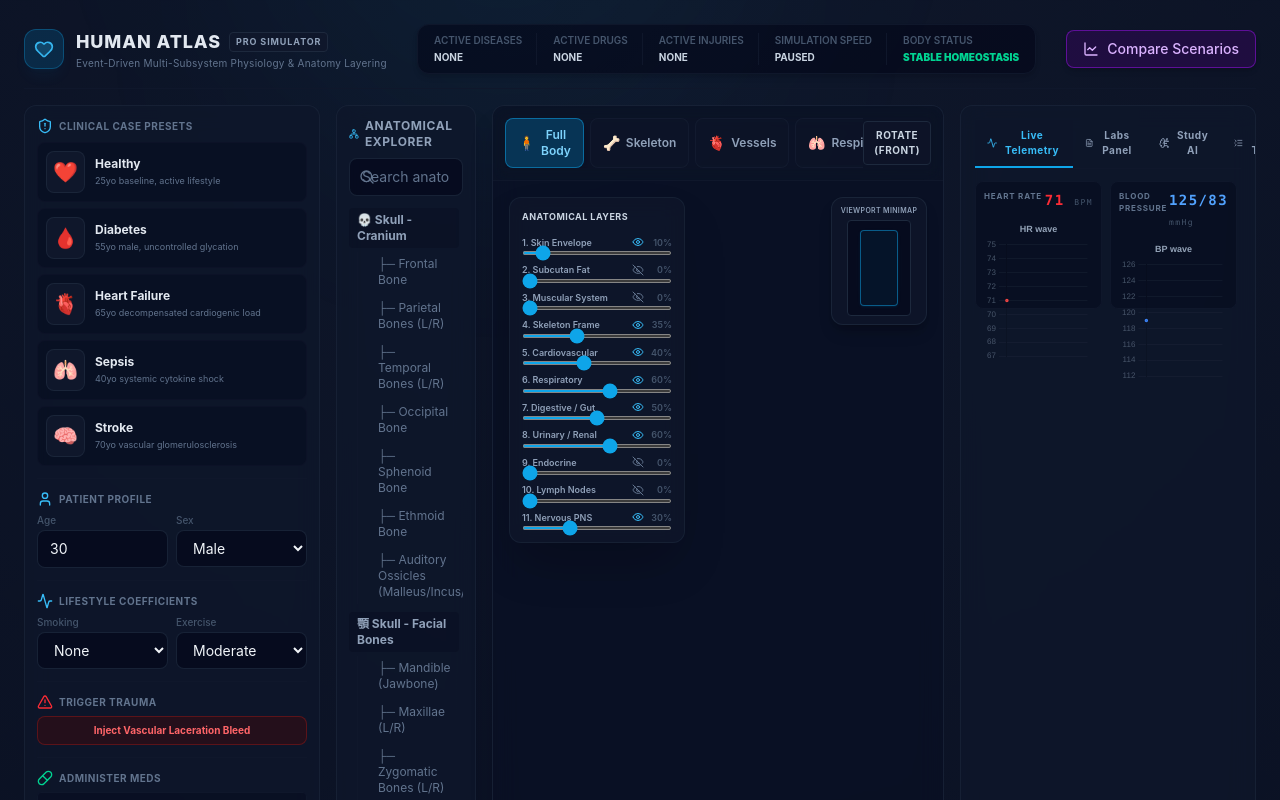
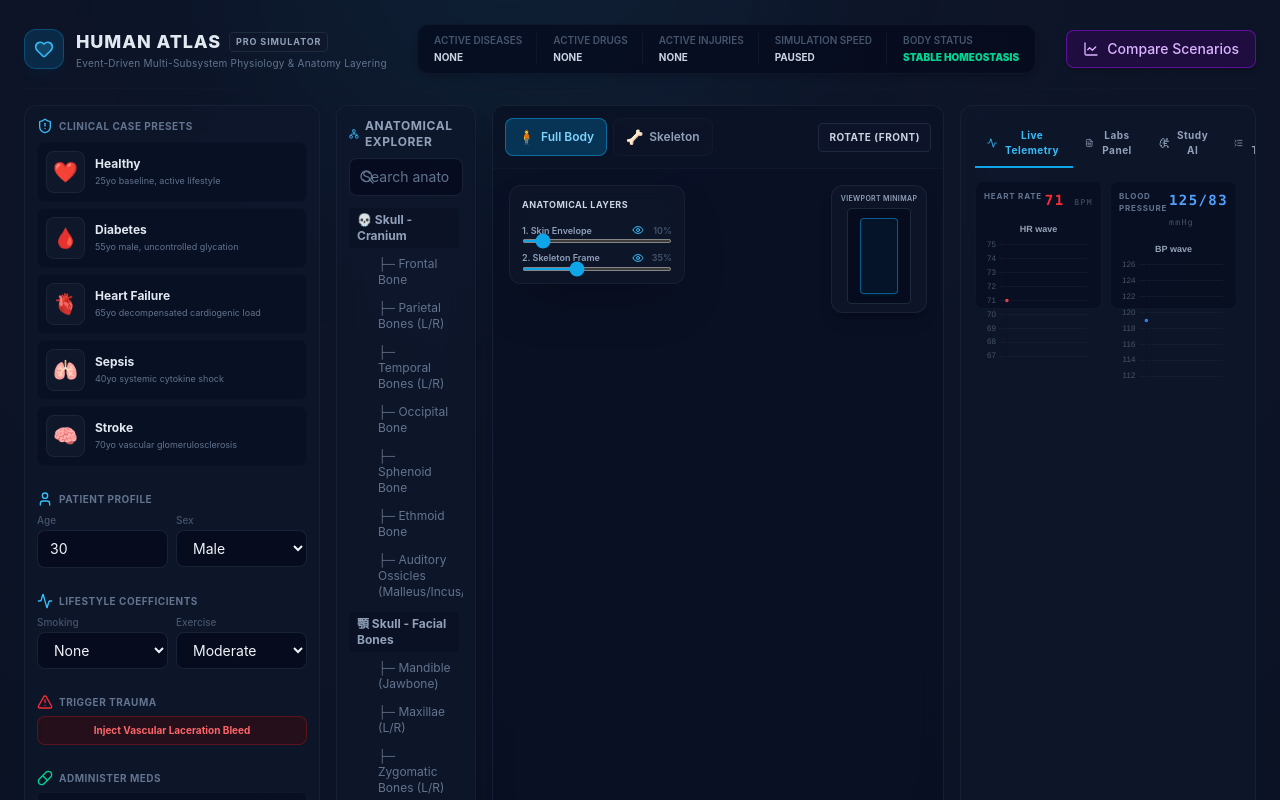
Before and after one commit to higghere/Atlas, a React (Vite) app: page / in a window 1280 px wide. Shown: the top 800 px of the page. Built offline with nearby package versions, Linux system fonts and the light colour scheme.

Commit message:
Remove all non-bone visceral organs and layers, leaving only the skeleton and skin envelope

```diff
--- a/src/components/AnatomyViewer/AnatomyViewer.tsx
+++ b/src/components/AnatomyViewer/AnatomyViewer.tsx
@@ -57,37 +57,17 @@ export const AnatomyViewer: React.FC<AnatomyViewerProps> = ({
   // Emojis for system filter tabs
   const systemTabs = [
     { id: 'all', icon: '🧍', name: 'Full Body' },
-    { id: 'skeletal', icon: '🦴', name: 'Skeleton' },
-    { id: 'cardiovascular', icon: '🫀', name: 'Vessels' },
-    { id: 'respiratory', icon: '🫁', name: 'Respiratory' },
-    { id: 'digestive', icon: '🍏', name: 'Digestive' },
-    { id: 'renal', icon: '🩸', name: 'Urinary' },
-    { id: 'nervous', icon: '🧠', name: 'Nerves' }
+    { id: 'skeletal', icon: '🦴', name: 'Skeleton' }
   ];
 
   // Auto preset layer states on select tabs
   useEffect(() => {
     if (activeSystemId === 'skeletal') {
-      setOpacitySkin(0.05); setOpacitySkeleton(0.95); setOpacityMuscle(0.0); setOpacityCardio(0.0); setOpacityRespiratory(0.0); setOpacityDigestive(0.0); setOpacityUrinary(0.0); setOpacityNerves(0.0);
-      setShowSkeleton(true); setShowSkin(true); setShowMuscle(false); setShowCardio(false); setShowRespiratory(false);
-    } else if (activeSystemId === 'cardiovascular') {
-      setOpacitySkin(0.05); setOpacitySkeleton(0.1); setOpacityMuscle(0.0); setOpacityCardio(0.95); setOpacityRespiratory(0.15); setOpacityDigestive(0.0); setOpacityUrinary(0.0); setOpacityNerves(0.0);
-      setShowCardio(true); setShowSkeleton(true);
-    } else if (activeSystemId === 'respiratory') {
-      setOpacitySkin(0.05); setOpacitySkeleton(0.15); setOpacityMuscle(0.0); setOpacityCardio(0.2); setOpacityRespiratory(0.95); setOpacityDigestive(0.0); setOpacityUrinary(0.0); setOpacityNerves(0.0);
-      setShowRespiratory(true); setShowSkeleton(true);
-    } else if (activeSystemId === 'digestive') {
-      setOpacitySkin(0.05); setOpacitySkeleton(0.1); setOpacityMuscle(0.0); setOpacityCardio(0.1); setOpacityRespiratory(0.0); setOpacityDigestive(0.95); setOpacityUrinary(0.0); setOpacityNerves(0.0);
-      setShowDigestive(true);
-    } else if (activeSystemId === 'renal') {
-      setOpacitySkin(0.05); setOpacitySkeleton(0.1); setOpacityMuscle(0.0); setOpacityCardio(0.2); setOpacityRespiratory(0.0); setOpacityDigestive(0.0); setOpacityUrinary(0.95); setOpacityNerves(0.0);
-      setShowUrinary(true);
-    } else if (activeSystemId === 'nervous') {
-      setOpacitySkin(0.05); setOpacitySkeleton(0.1); setOpacityMuscle(0.0); setOpacityCardio(0.0); setOpacityRespiratory(0.0); setOpacityDigestive(0.0); setOpacityUrinary(0.0); setOpacityNerves(0.95);
-      setShowNerves(true);
+      setOpacitySkin(0.05); setOpacitySkeleton(0.95);
+      setShowSkeleton(true); setShowSkin(true);
     } else {
-      setOpacitySkin(0.1); setOpacitySkeleton(0.35); setOpacityMuscle(0.0); setOpacityCardio(0.4); setOpacityRespiratory(0.6); setOpacityDigestive(0.5); setOpacityUrinary(0.6); setOpacityNerves(0.3);
-      setShowSkin(true); setShowSkeleton(true); setShowCardio(true); setShowRespiratory(true); setShowDigestive(true); setShowUrinary(true);
+      setOpacitySkin(0.1); setOpacitySkeleton(0.35);
+      setShowSkin(true); setShowSkeleton(true);
     }
   }, [activeSystemId]);
 
@@ -263,19 +243,7 @@ export const AnatomyViewer: React.FC<AnatomyViewerProps> = ({
           id: bone.id,
           name: bone.name
         }))
-    })),
-    {
-      id: 'visceral-organs',
-      name: '🫀 Visceral Organs',
-      children: [
-        { id: 'brain', name: 'Brain' },
-        { id: 'heart', name: 'Heart' },
-        { id: 'lungs', name: 'Lungs' },
-        { id: 'liver', name: 'Liver' },
-        { id: 'pancreas', name: 'Pancreas' },
-        { id: 'kidney', name: 'Kidneys' }
-      ]
-    }
+    }))
   ];
 
   const filteredTree = organTreeData.map(system => {
@@ -432,23 +400,14 @@ export const AnatomyViewer: React.FC<AnatomyViewerProps> = ({
           onMouseLeave={handleMouseUp}
           className="flex-1 bg-slate-950/30 relative flex items-center justify-center cursor-grab active:cursor-grabbing"
         >
-          {/* LEFT OVERLAY: 11 OPACITY CONTROLLER SLIDERS */}
+          {/* LEFT OVERLAY: OPACITY CONTROLLER SLIDERS */}
           <div className="absolute top-4 left-4 p-3 bg-slate-900/85 border border-slate-800/60 rounded-xl backdrop-blur-md z-10 flex flex-col gap-2 text-[9px] text-slate-400 w-44 shadow-2xl">
             <div className="font-bold uppercase tracking-wider text-slate-300 flex items-center gap-1 mb-1">
               ANATOMICAL LAYERS
             </div>
             {[
               { label: '1. Skin Envelope', val: opacitySkin, set: setOpacitySkin, show: showSkin, toggle: setShowSkin },
-              { label: '2. Subcutan Fat', val: opacityFat, set: setOpacityFat, show: showFat, toggle: setShowFat },
-              { label: '3. Muscular System', val: opacityMuscle, set: setOpacityMuscle, show: showMuscle, toggle: setShowMuscle },
-              { label: '4. Skeleton Frame', val: opacitySkeleton, set: setOpacitySkeleton, show: showSkeleton, toggle: setShowSkeleton },
-              { label: '5. Cardiovascular', val: opacityCardio, set: setOpacityCardio, show: showCardio, toggle: setShowCardio },
-              { label: '6. Respiratory', val: opacityRespiratory, set: setOpacityRespiratory, show: showRespiratory, toggle: setShowRespiratory },
-              { label: '7. Digestive / Gut', val: opacityDigestive, set: setOpacityDigestive, show: showDigestive, toggle: setShowDigestive },
-              { label: '8. Urinary / Renal', val: opacityUrinary, set: setOpacityUrinary, show: showUrinary, toggle: setShowUrinary },
-              { label: '9. Endocrine', val: opacityEndocrine, set: setOpacityEndocrine, show: showEndocrine, toggle: setShowEndocrine },
-              { label: '10. Lymph Nodes', val: opacityLymphatic, set: setOpacityLymphatic, show: showLymphatic, toggle: setShowLymphatic },
-              { label: '11. Nervous PNS', val: opacityNerves, set: setOpacityNerves, show: showNerves, toggle: setShowNerves }
+              { label: '2. Skeleton Frame', val: opacitySkeleton, set: setOpacitySkeleton, show: showSkeleton, toggle: setShowSkeleton }
             ].map(layer => (
               <div key={layer.label} className="flex flex-col gap-0.5">
                 <div className="flex justify-between font-semibold items-center">
--- a/src/engine/ecs/SceneInitializer.ts
+++ b/src/engine/ecs/SceneInitializer.ts
@@ -32,118 +32,7 @@ export class SceneInitializer {
     const lowerLimbs = registry.createEntity('lowerLimbs');
     registry.addComponent(lowerLimbs, new TransformComponent(new TRS({ x: 0, y: 35 }), body));
 
-    // 3. ORGANS REGISTRATION
-    // Brain
-    registry.addComponent(registry.createEntity('brain'), new TransformComponent(new TRS({ x: 0, y: -25 }), head));
-    registry.addComponent('brain', {
-      type: 'RenderComponent',
-      name: 'Brain',
-      svgPath: 'M -22 -25 C -30 -40, -10 -55, 0 -55 C 10 -55, 30 -40, 22 -25 C 24 0, -24 0, -22 -25 Z',
-      lodMin: 0,
-      lodMax: 6,
-      layerType: 'nerves',
-      baseFill: 'url(#grad-brain)',
-      baseStroke: '#9f1239',
-      baseStrokeWidth: 1.0
-    } as RenderComponent);
-
-    // Heart
-    registry.addComponent(registry.createEntity('heart'), new TransformComponent(new TRS({ x: 0, y: -5 }), thorax));
-    registry.addComponent('heart', {
-      type: 'RenderComponent',
-      name: 'Heart',
-      svgPath: 'M 0 -15 C -15 -25, -22 0, 0 16 C 22 0, 15 -25, 0 -15 Z',
-      lodMin: 0,
-      lodMax: 6,
-      layerType: 'cardio',
-      baseFill: 'url(#grad-heart)',
-      baseStroke: '#b91c1c',
-      baseStrokeWidth: 1.0
-    } as RenderComponent);
-
-    // Lungs
-    registry.addComponent(registry.createEntity('lungs'), new TransformComponent(new TRS({ x: 0, y: 0 }), thorax));
-    registry.addComponent('lungs', {
-      type: 'RenderComponent',
-      name: 'Lungs',
-      svgPath: 'M -3 -27 C -12 -27, -22 -17, -22 3 C -22 23, -10 34, -3 34 C -8 24, -6 3, -3 -6 C -1 -15, -3 -23, -3 -27 Z M 3 -27 C 12 -27, 22 -17, 22 3 C 22 23, 10 34, 3 34 C 8 17, 4 -14, 4 -27 Z',
-      lodMin: 0,
-      lodMax: 6,
-      layerType: 'respiratory',
-      baseFill: 'url(#grad-lungs)',
-      baseStroke: '#0891b2',
-      baseStrokeWidth: 1.0
-    } as RenderComponent);
-
-    // Liver
-    registry.addComponent(registry.createEntity('liver'), new TransformComponent(new TRS({ x: 0, y: -15 }), abdomen));
-    registry.addComponent('liver', {
-      type: 'RenderComponent',
-      name: 'Liver',
-      svgPath: 'M -34 -17 C -32 -20, 4 -17, 8 -5 C 8 5, -8 13, -32 0 C -38 -4, -36 -14, -34 -17 Z',
-      lodMin: 0,
-      lodMax: 6,
-      layerType: 'digestive',
-      baseFill: 'url(#grad-liver)',
-      baseStroke: '#854d0e',
-      baseStrokeWidth: 1.0
-    } as RenderComponent);
-
-    // Stomach
-    registry.addComponent(registry.createEntity('stomach'), new TransformComponent(new TRS({ x: 0, y: -15 }), abdomen));
-    registry.addComponent('stomach', {
-      type: 'RenderComponent',
-      name: 'Stomach',
-      svgPath: 'M 3 -17 C 10 -17, 25 -20, 27 -7 C 29 5, 20 17, 10 13 C 1 10, 1 -5, 3 -17 Z',
-      lodMin: 0,
-      lodMax: 6,
-      layerType: 'digestive',
-      baseFill: 'url(#grad-stomach)',
-      baseStroke: '#b91c1c',
-      baseStrokeWidth: 1.2
-    } as RenderComponent);
-
-    // Kidneys
-    registry.addComponent(registry.createEntity('kidney'), new TransformComponent(new TRS({ x: 0, y: -15 }), abdomen));
-    registry.addComponent('kidney', {
-      type: 'RenderComponent',
-      name: 'Kidneys',
-      svgPath: 'M 16 -16 C 20 -20, 26 -10, 24 2 C 22 8, 18 4, 16 0 T 16 -16 Z M -16 -10 C -20 -14, -28 -4, -26 8 C -24 14, -20 10, -16 6 T -16 -10 Z',
-      lodMin: 0,
-      lodMax: 6,
-      layerType: 'urinary',
-      baseFill: 'url(#grad-kidneys)',
-      baseStroke: '#047857',
-      baseStrokeWidth: 1.0
-    } as RenderComponent);
-
-    // Pancreas
-    registry.addComponent(registry.createEntity('pancreas'), new TransformComponent(new TRS({ x: 0, y: 15 }), abdomen));
-    registry.addComponent('pancreas', {
-      type: 'RenderComponent',
-      name: 'Pancreas',
-      svgPath: 'M -15 -8 C 15 -14, 18 -2, -10 -4 Z',
-      lodMin: 0,
-      lodMax: 6,
-      layerType: 'endocrine',
-      baseFill: 'url(#grad-pancreas)',
-      baseStroke: '#ca8a04',
-      baseStrokeWidth: 1.0
-    } as RenderComponent);
-
-    // Bladder
-    registry.addComponent(registry.createEntity('bladder'), new TransformComponent(new TRS({ x: 0, y: 18 }), pelvis));
-    registry.addComponent('bladder', {
-      type: 'RenderComponent',
-      name: 'Urinary Bladder',
-      svgPath: 'M -10 0 C -16 0, -16 14, 0 20 C 16 14, 16 0, 10 0 Z',
-      lodMin: 0,
-      lodMax: 6,
-      layerType: 'urinary',
-      baseFill: '#eab308',
-      baseStroke: '#ca8a04',
-      baseStrokeWidth: 1.2
-    } as RenderComponent);
+    // 3. ORGANS REGISTRATION - REMOVED (ONLY SKELETON IS IMPLEMENTED)
 
     // 4. SKELETAL SYSTEM BONES REGISTRATION (All 47 Bone catalog IDs)
 
```
Also changed, not shown: 3 other files (tests, documents, lock files or other folders).
